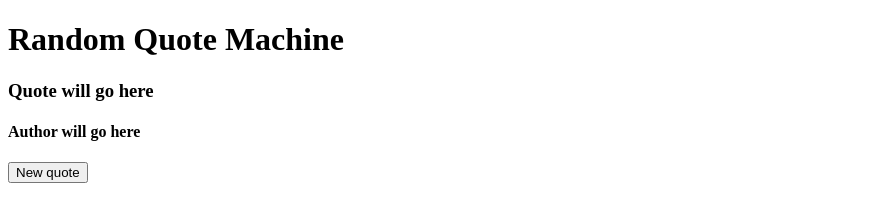
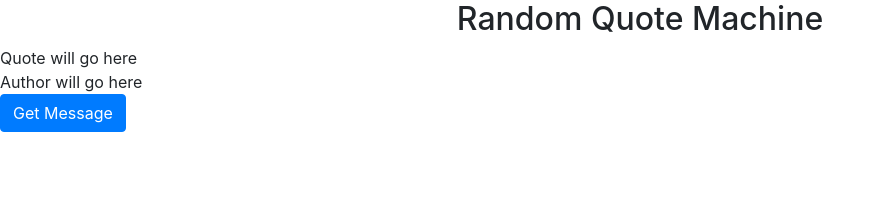
Before and after one commit to schatto1/RandomQuoteMachine, a plain HTML site: page quote.html in a window 1280 px wide. Shown: the whole page, without its empty margins (0-885 px from the left). Drawn offline with nearby package versions, Linux system fonts and the light colour scheme.

Commit message:
Converts HTML to fancier layout with Bootstrap

```diff
--- a/quote.html
+++ b/quote.html
@@ -2,15 +2,36 @@
 <html>
 <head>
   <title>Random Quote Machine</title>
+  <link rel="stylesheet" href="https://maxcdn.bootstrapcdn.com/bootstrap/4.0.0/css/bootstrap.min.css" integrity="sha384-Gn5384xqQ1aoWXA+058RXPxPg6fy4IWvTNh0E263XmFcJlSAwiGgFAW/dAiS6JXm" crossorigin="anonymous">
   <link rel="stylesheet" type="text/css" href="quote.css">
   <script type="text/javascript" src="quote.js"></script>
 </head>
 <body>
 
-<h1>Random Quote Machine</h1>
-<h3 id="quote">Quote will go here</h3>
-<h4 id="quoteAuthor">Author will go here</h4>
-<button>New quote</button>
+<div class="container-fluid">
+  <div class="row">
+    <div class="col">
+      <h2 class="text-center">Random Quote Machine</h2>
+    </div>
+  </div>
+  <div class="row">
+    <div class="col-xs-12 message text-center">
+      Quote will go here
+    </div>
+  </div>
+  <div class="row">
+    <div class="col-xs-12 author text-center">
+      Author will go here
+    </div>
+  </div>
+  <div class="row text-center">
+    <div class="col-xs-12">
+      <button id="getMessage" class="btn btn-primary">
+        Get Message
+      </button>
+    </div>
+  </div>
+</div>
 
 </body>
 </html>
```
